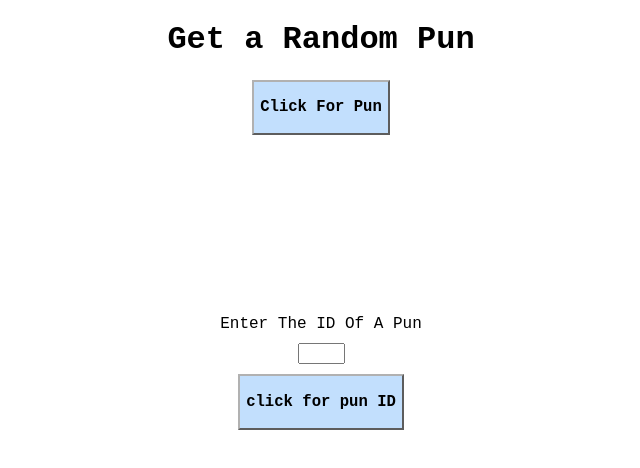
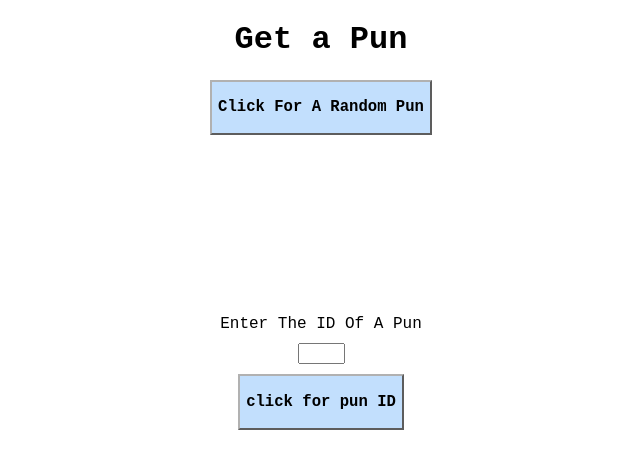
Before and after one commit to NicolasMis/punsAPI, a plain HTML site: page index.html in a window 1280 px wide. Shown: the whole page, without its empty margins (319-959 px from the left). Drawn offline with Linux system fonts and the light colour scheme.

Commit message:
Update index.html

```diff
--- a/index.html
+++ b/index.html
@@ -7,11 +7,11 @@
 <body>
 
     <div>
-        <h1>Get a Random Pun</h1>
+        <h1>Get a Pun</h1>
     </div>
 
     <div>
-        <button class="button" id="punButton"><h3>Click For Pun</h3></button>
+        <button class="button" id="punButton"><h3>Click For A Random Pun</h3></button>
         <p id="punDisplayRandom"></p>
     </div>
 
```
